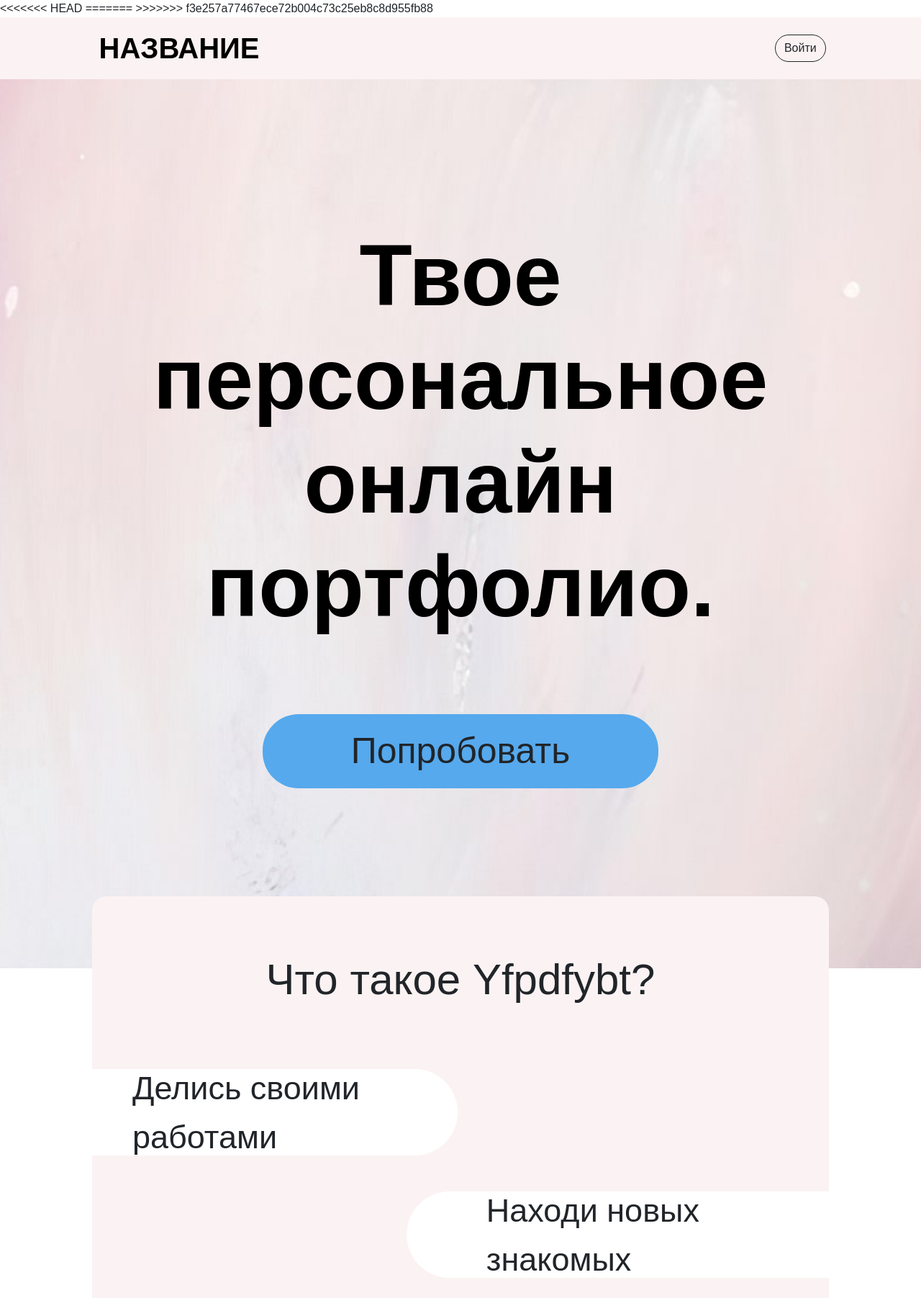
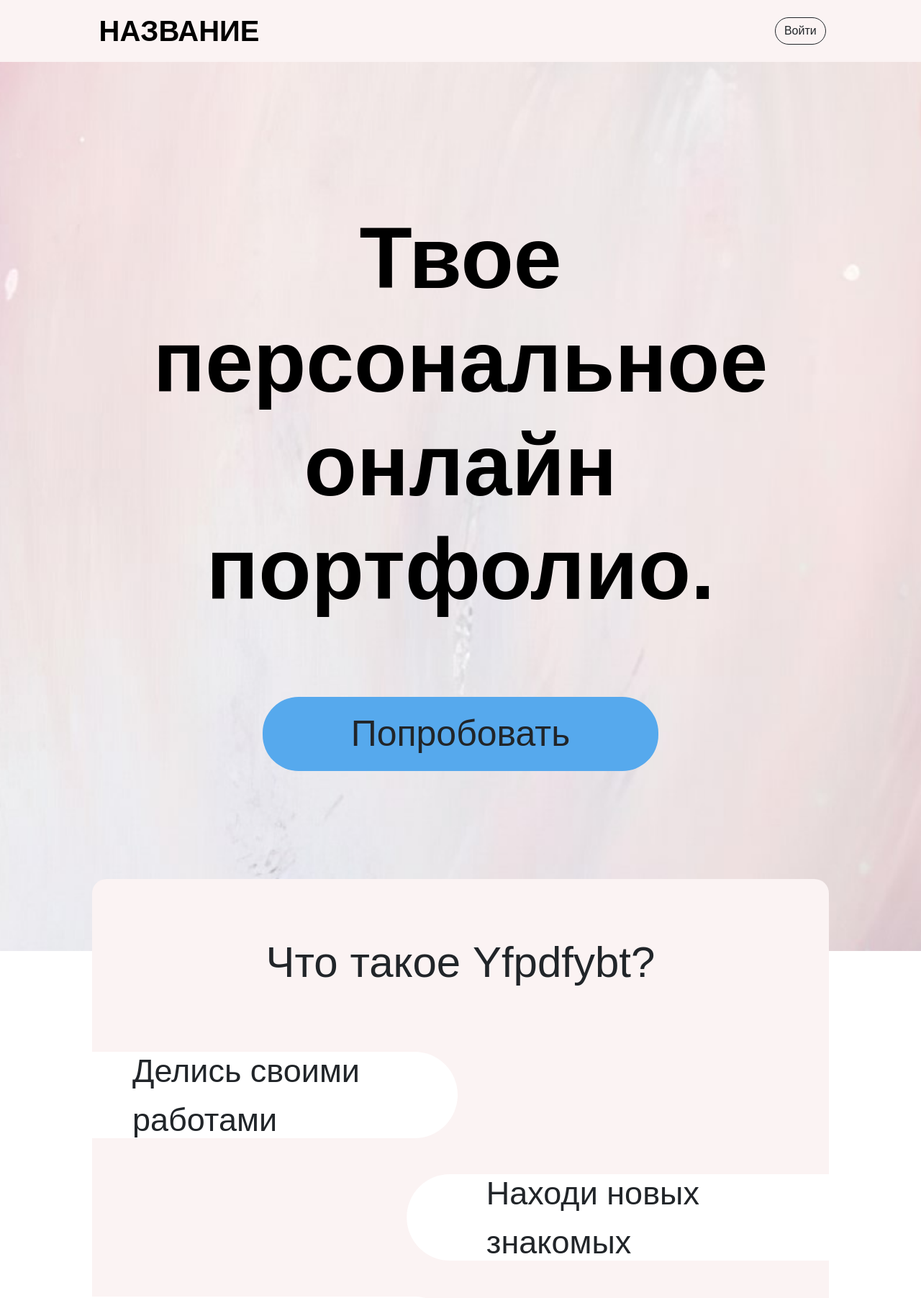
Before and after one commit to XxXmishkaXxX/site-resume, a Django app: page / in a window 1280 px wide. Shown: the top 1803 px of the page at 72% size. Run offline with Django 5.2, Linux system fonts and the light colour scheme; parts of the project's set-up code (start-up, migrations or seed data) failed here and were passed over; some libraries are stand-ins or nearby versions.

```diff
--- a/main/templates/main/base.html
+++ b/main/templates/main/base.html
@@ -36,10 +36,6 @@
 <!--                                ШАПКА                           -->
 
 
-<<<<<<< HEAD
-=======
-
->>>>>>> f3e257a77467ece72b004c73c25eb8c8d955fb88
 <nav class="navbar navbar-expand-lg navbar-light bg-navbar">
     <div class="container-fluid">
         <a href="#" class="navbar-brand logo-name text-b-line"><b>НАЗВАНИЕ</b></a>
```
